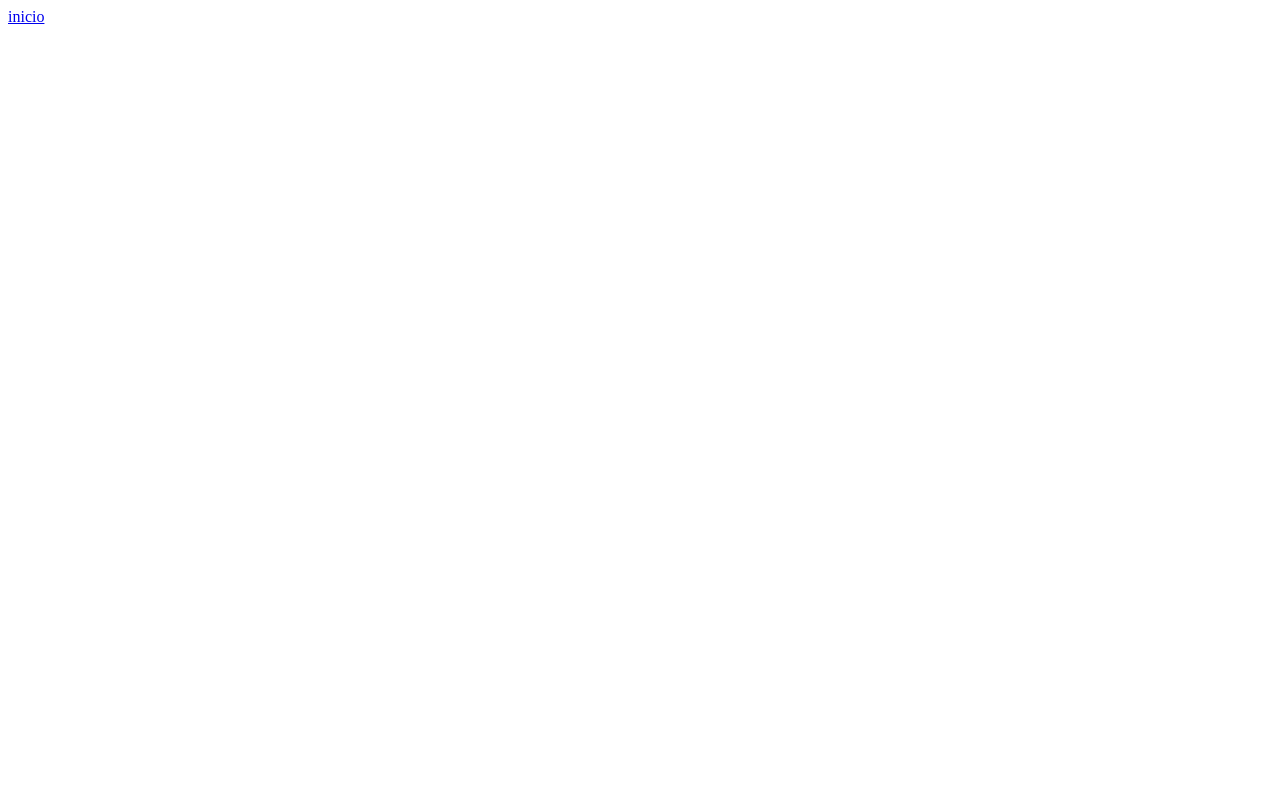
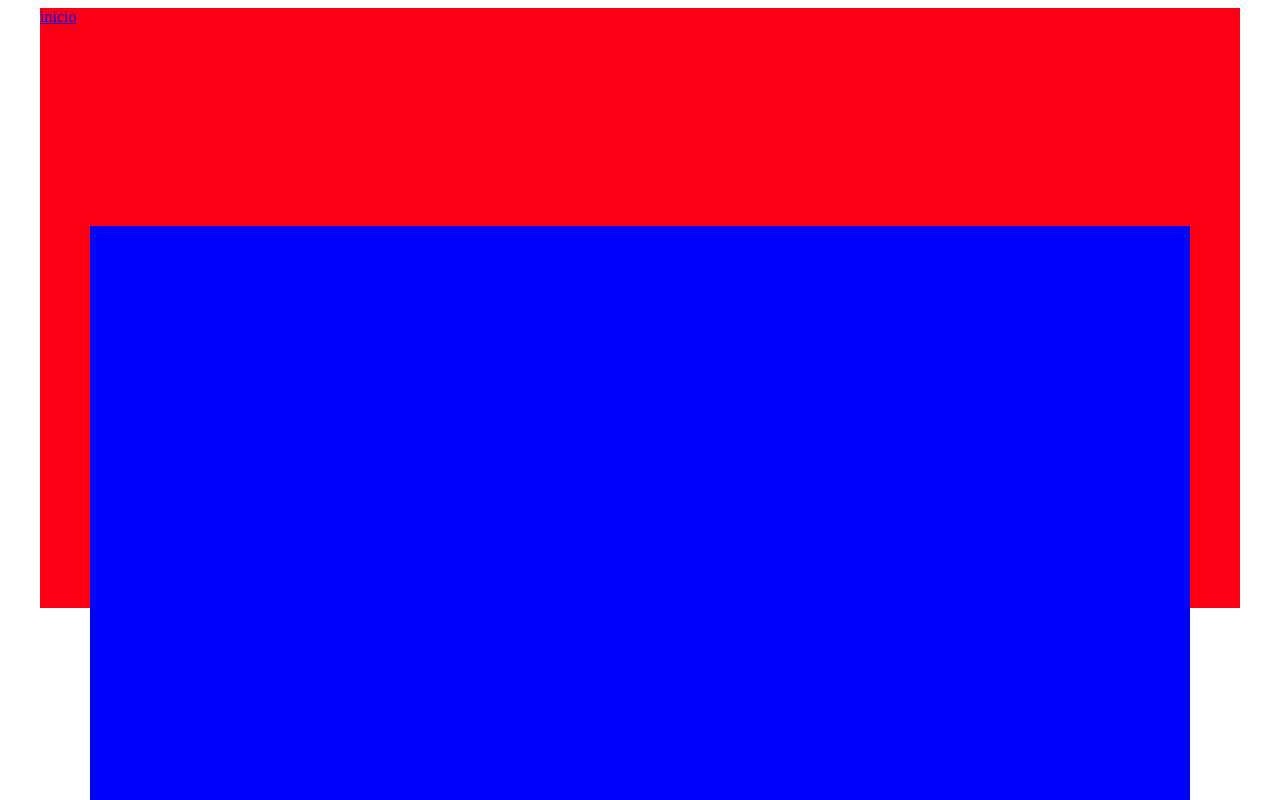
Before and after one commit to Alejandrober10/diplomado, a plain HTML site: page estudiantes/javier.html in a window 1280 px wide. Shown: the top 800 px of the page. Drawn offline with Linux system fonts and the light colour scheme.

Commit message:
trabajo javier

```diff
--- a/css/styles.css
+++ b/css/styles.css
@@ -35,3 +35,23 @@
             column-gap: 20px;
             font-size: 20px;
         }
+
+        /* estilos javier */
+        .contenedor-rojo{
+            background-color: rgb(253, 0, 21);
+
+            max-width: 1200px;
+            margin:auto;
+            height: 600px;
+        }
+
+        .contenedor-azul{
+
+            background-color: blue;
+            height: 1000px;
+            max-width: 1100px;
+            margin: auto;
+            margin-top: 200px;
+
+
+        }
--- a/estudiantes/javier.html
+++ b/estudiantes/javier.html
@@ -2,11 +2,27 @@
 <html lang="en">
 <head>
     <meta charset="UTF-8">
+
     <meta http-equiv="X-UA-Compatible" content="IE=edge">
     <meta name="viewport" content="width=a, initial-scale=1.0">
+    <link rel="stylesheet" href="../css/styles.css">
+
     <title>Document</title>
 </head>
 <body>
-    <a href="../index.html">inicio</a>
+
+
+    <div class="contenedor-rojo">
+
+        <a href="../index.html">inicio</a>
+        <div class="contenedor-azul">
+
+
+        </div>
+    </div>
+
+
+
+
 </body>
 </html>
```
